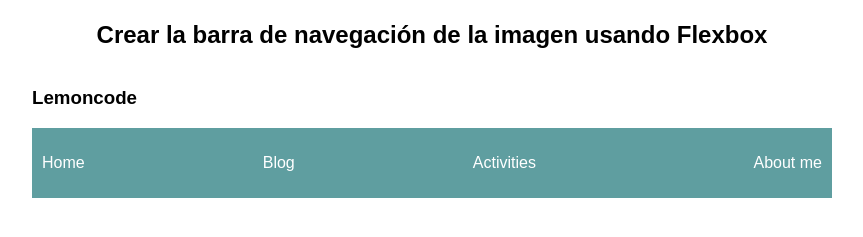
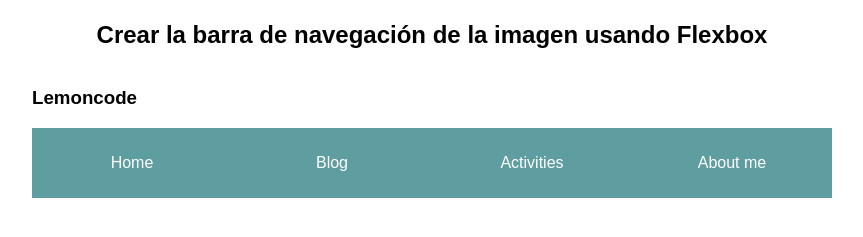
Before and after one commit to cbsumastre/layout-laboratorio-basico, a website built with Vite: page ejercicio3/index.html in a window 1280 px wide. Shown: the part 79-316 px from the top of the page, without its empty margins (208-1071 px from the left). Built offline with nearby package versions, Linux system fonts and the light colour scheme.

Commit message:
updated menu items

```diff
--- a/ejercicio3/style.scss
+++ b/ejercicio3/style.scss
@@ -33,18 +33,12 @@ body {
 
         display: flex;
         flex-direction: row;
+        justify-content: space-around;
 
         li {
-            padding: 10px;
-            flex-grow: 4;
-
-            &:nth-child(3) {
-                flex-grow: 1;
-            }
-
-            &:last-child {
-                text-align: right;
-            }
+            text-align: center;
+            width: 100%;
+            padding: 10px 0px;
 
             &:hover {
                 background-color: darkslategray;
@@ -73,11 +67,6 @@ body {
         ul {
             flex-direction: column;
             width: 500px;
-
-            li p {
-                text-align: center;
-            }
-
         }
     }
 
```
